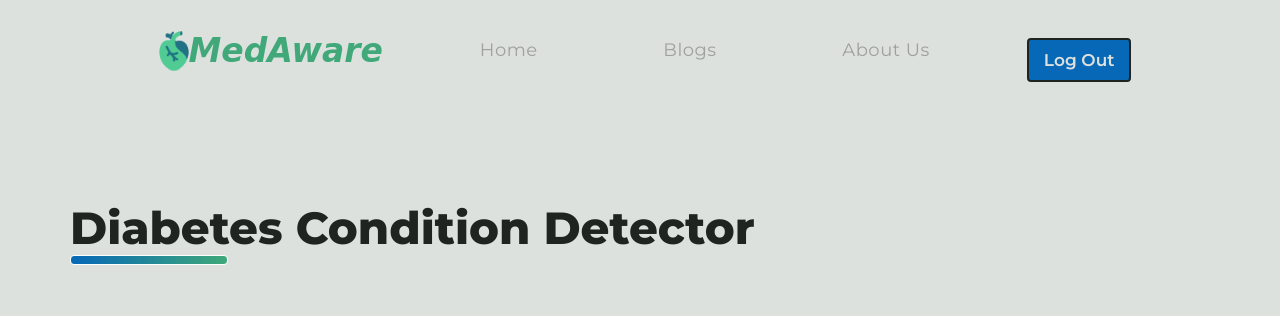
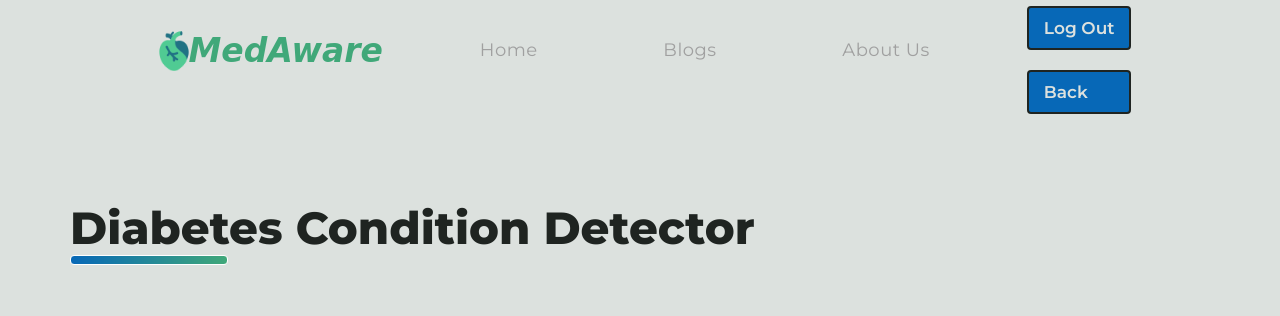
Before and after one commit to Gaurav07076/MedAware, a Flask app: page /diabetes in a window 1280 px wide. Shown: the top 316 px of the page. Run offline with Flask 3, Linux system fonts and the light colour scheme; parts of the project's set-up code (start-up, migrations or seed data) failed here and were passed over; some web fonts are replaced.

Commit message:
added back button asd and diabetes

```diff
--- a/templates/ASD.html
+++ b/templates/ASD.html
@@ -32,6 +32,7 @@
     </div>
     <div class="navElemContainers">
       <div class="buttonColour purple"><a href="{{url_for('logout')}}">Log Out</a></div>
+      <div class="buttonColour purple"><a href="{{ url_for('main') }}">Back</a></div>
     </div>
   </nav>
 
--- a/templates/diabetes.html
+++ b/templates/diabetes.html
@@ -42,6 +42,7 @@
         </div>
         <div class="navElemContainers">
             <div class="buttonColour blue"><a href="{{url_for('logout')}}">Log Out</a></div>
+            <div class="buttonColour blue"><a href="{{ url_for('main') }}">Back</a></div>
         </div>
     </nav>
 
```
